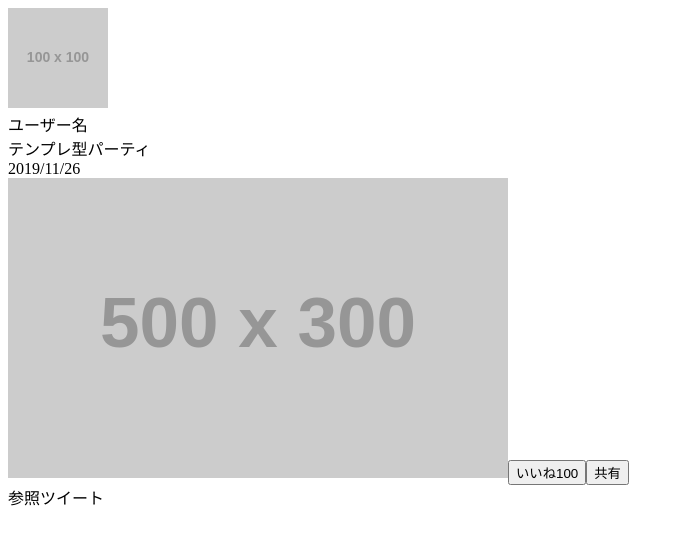
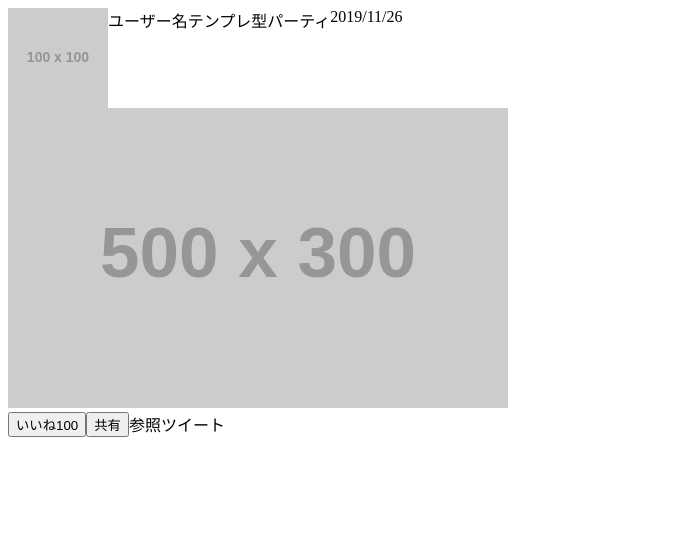
Before and after one commit to hayate4th/share-rental-pkmn, a React app: page / in a window 1280 px wide. Shown: the top 544 px of the page, without its empty margins (0-684 px from the left). Built offline with nearby package versions, Linux system fonts and the light colour scheme; the HTML template or start-up script is replaced by a standard one.

Commit message:
Cardレイアウトの雛形を作った

```diff
--- a/src/components/PostCard/index.tsx
+++ b/src/components/PostCard/index.tsx
@@ -1,5 +1,6 @@
 import React from "react";
 import { Moment } from "moment";
+import styled from 'styled-components';
 
 interface PostCardProps {
   userName: string;
@@ -21,17 +22,35 @@ const PostCard: React.FC<PostCardProps> = ({
   likeCount
 }) => {
   return (
-    <div>
+    <CardWrapper>
+      <CardHeader>
         <img src={userIconUrl} alt="" />
         <div>{userName}</div>
         <div>{pkmnPartyName}</div>
         <div>{createdAt.format("YYYY/MM/DD")}</div>
+      </CardHeader>
+      <CardContent>
         <img src={pkmnImgUrl} alt="" />
+      </CardContent>
+      <CardActions>
         <button>いいね{likeCount}</button>
         <button>共有</button>
         <div>{tweetUrl}</div>
-    </div>
+      </CardActions>
+    </CardWrapper>
   );
 };
 
+const CardWrapper = styled.div`
+`;
+const CardHeader = styled.div`
+  display: flex;
+`;
+const CardContent = styled.div`
+
+`;
+const CardActions = styled.div`
+  display: flex;
+`;
+
 export default PostCard;
```
Lines whose indentation alone changed are shown as unchanged.
